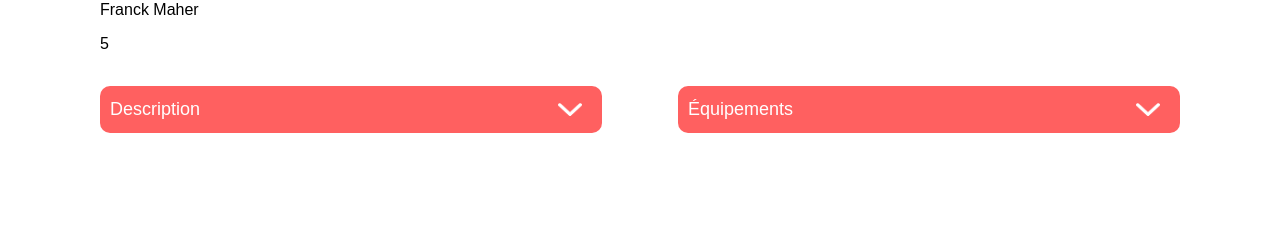
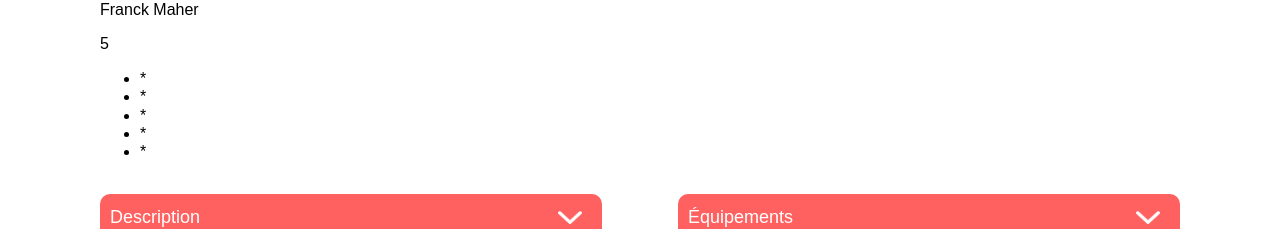
Before and after one commit to Axel75018/kasa, a React (Create React App) app: page /logement/0979876d in a window 1280 px wide. Shown: the part 698-927 px from the top of the page. Built offline with nearby package versions, Linux system fonts and the light colour scheme.

Commit message:
mecanique ok

```diff
--- a/src/assets/style/style.css
+++ b/src/assets/style/style.css
@@ -585,9 +585,10 @@ div.collapseContenu.montre {
 }
 div.collapseContenu.cache {
   transform-origin: bottom;
-  opacity: 0;
   transform: scaleY(0);
-  transition: transform 1s ease-in-out;
+  transition: height 1s ease-in-out;
+  padding: 0;
+  height: 0;
 }
 
 div.collapseTitre {
--- a/src/components/collapse/_collapse.scss
+++ b/src/components/collapse/_collapse.scss
@@ -43,9 +43,11 @@ div.collapseContenu {
 
   &.cache {
     transform-origin: bottom;
-    opacity: 0;
+    // opacity: 0;
     transform: scaleY(0);
-    transition: transform 1s ease-in-out;
+    transition: height 1s ease-in-out;
+    padding: 0;
+    height: 0;
   }
 }
 
--- a/src/pages/logements/Logements.jsx
+++ b/src/pages/logements/Logements.jsx
@@ -5,6 +5,7 @@ import Carousel from "../../components/carousel/Carousel";
 import Collapse2 from "../../components/collapse/Collapse2";
 
 const Logements = () => {
+  const arrayNotes = [1, 2, 3, 4, 5];
   const { id } = useParams(); // Récupère l'ID depuis les paramètres de l'URL
   const navigate = useNavigate(); // Récupère la fonction navigate pour naviguer entre les pages
   const isValidId = logementJson.find((logement) => logement.id === id);
@@ -37,7 +38,18 @@ const Logements = () => {
           <p>{ficheLogement.host.name}</p>
 
           <p>{ficheLogement.rating}</p>
-
+          <ul>
+            {arrayNotes.map((Notes, index) => (
+              <li
+                key={index}
+                className={`note ${
+                  ficheLogement.rating - Notes >= 0 ? "etoile" : "etoilegrise"
+                }`}
+              >
+                *
+              </li>
+            ))}
+          </ul>
           <section className="logementCollapse">
             <Collapse2
               titre={"Description"}
```
Also changed, not shown: 1 other file (tests, documents, lock files or other folders).
